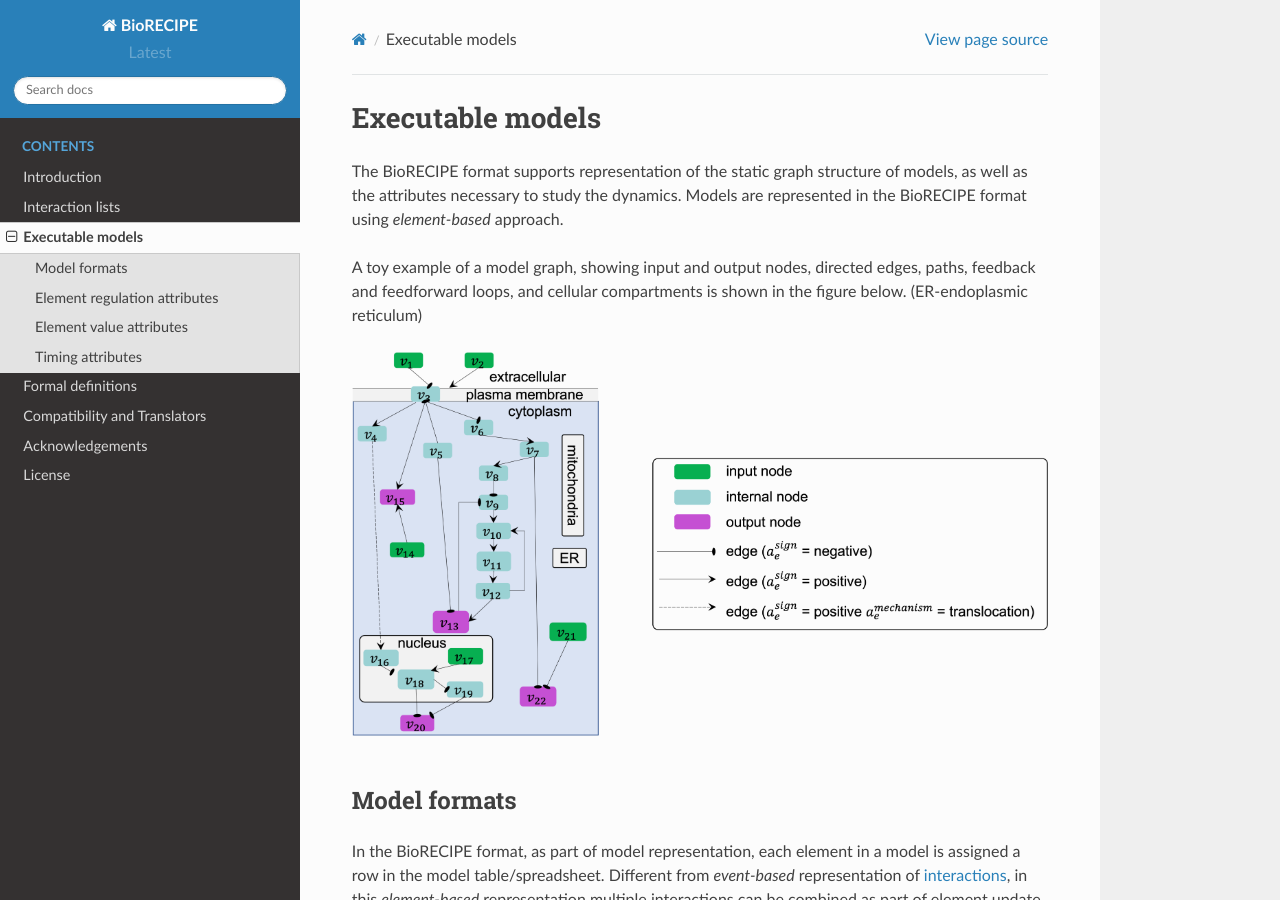
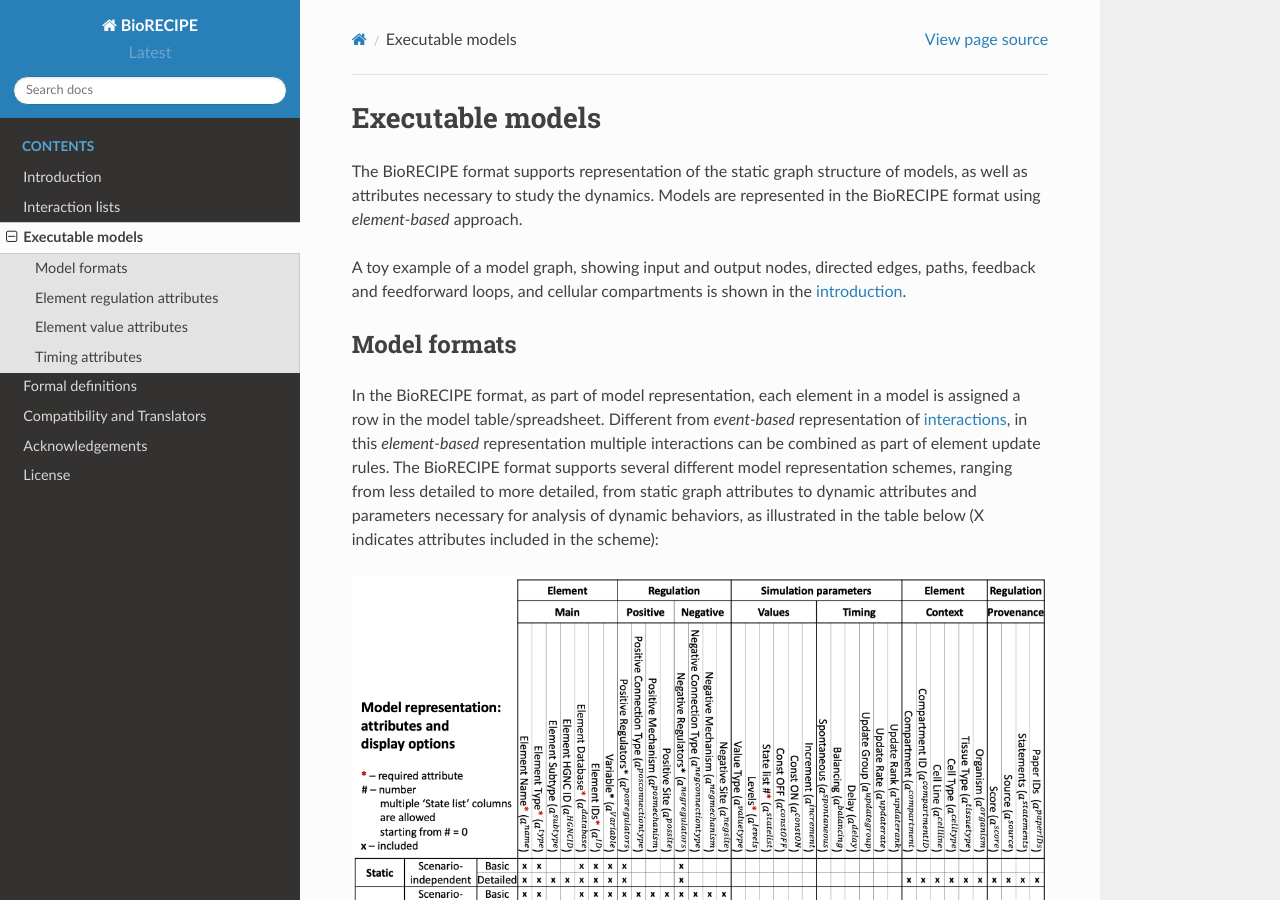
Before and after one commit to pitt-miskov-zivanov-lab/BioRECIPE, a Sphinx documentation site: the page built from docs/model_representation.rst, in a window 1280 px wide and 900 px high. Built offline with Sphinx 7.4.7 and the Read the Docs theme 2.0.0, drawn with Linux system fonts in a browser that asks for light colours.

Commit message:
Update model_representation.rst

```diff
--- a/docs/model_representation.rst
+++ b/docs/model_representation.rst
@@ -2,15 +2,11 @@
 Executable models
 #################
 
-The BioRECIPE format supports representation of the static graph structure of models, as well as the attributes necessary to study the dynamics. Models are represented in the BioRECIPE format using *element-based* approach.
+The BioRECIPE format supports representation of the static graph structure of models, as well as attributes necessary to study the dynamics. Models are represented in the BioRECIPE format using *element-based* approach.
 
-A toy example of a model graph, showing input and output nodes, directed edges, paths, feedback and feedforward loops, and cellular compartments is shown in the figure below. (ER-endoplasmic reticulum)
+A toy example of a model graph, showing input and output nodes, directed edges, paths, feedback and feedforward loops, and cellular compartments is shown in the `introduction <https://melody-biorecipe.readthedocs.io/en/latest/introduction.html#introduction>`_.
 
-.. figure:: figures/figure_toy_model_graph.png
-    :align: center
-    :alt: internal figure
 
-|
 
 Model formats
 -------------
```
